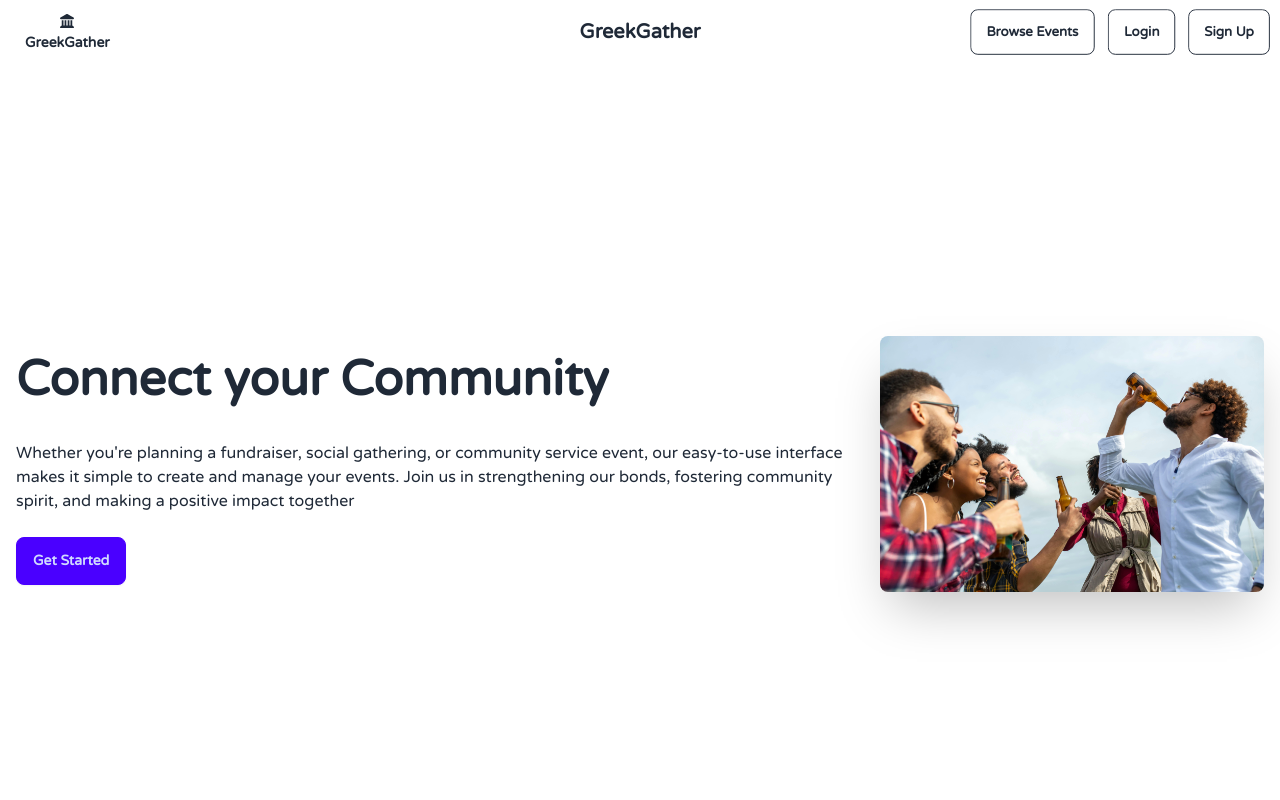
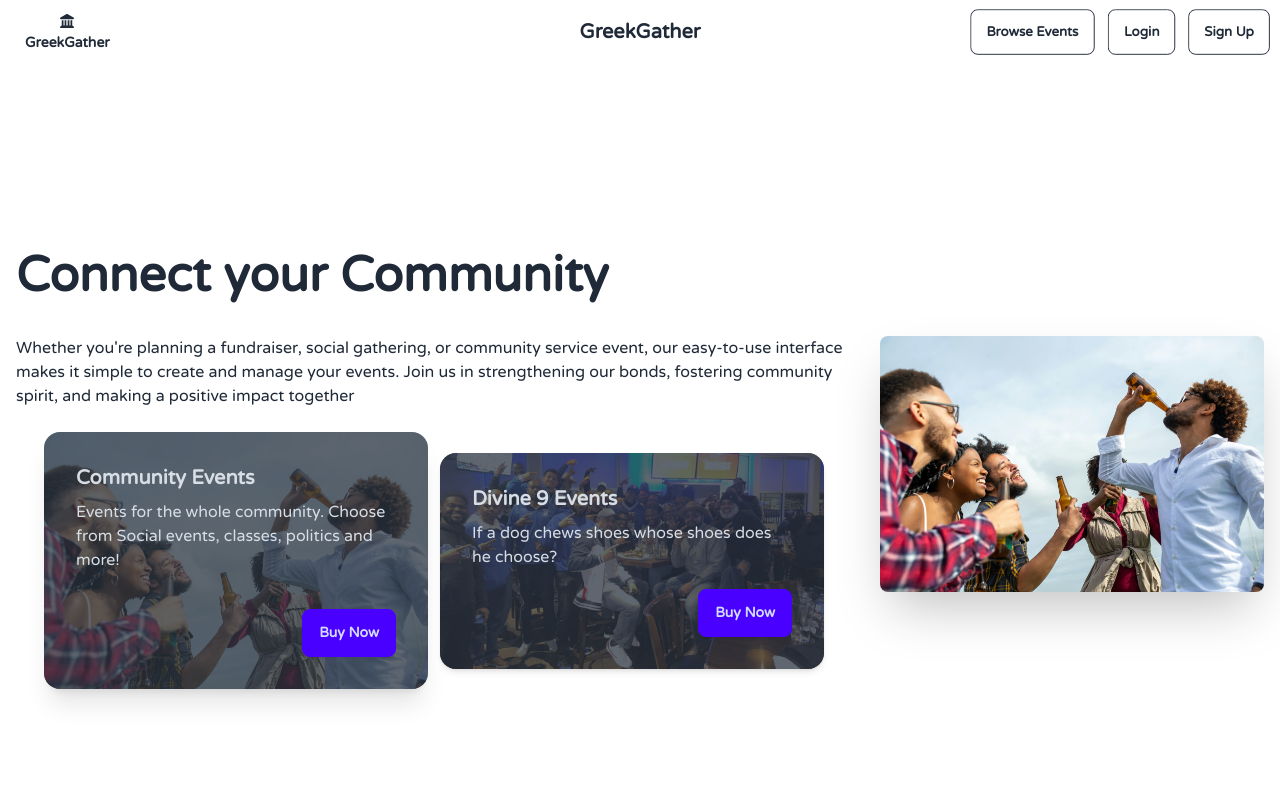
Before and after one commit to christprix/GatherGreek, a Next.js app: page /create_event in a window 1280 px wide. Shown: the top 800 px of the page. Built offline with nearby package versions, Linux system fonts and the light colour scheme; no server answers.

Commit message:
create d9 events button

```diff
--- a/src/app/create_event/page.tsx
+++ b/src/app/create_event/page.tsx
@@ -1,5 +1,6 @@
 import blackparty from "/public/blackparty.jpg";
 import Link from "next/link";
+import sigmabrotherhood from "/public/sigmabrotherhood.jpg";
 export default async function Page() {
   return (
     <>
@@ -18,9 +19,39 @@ export default async function Page() {
               bonds, fostering community spirit, and making a positive impact
               together
             </p>
-            <Link href={"/create_event/form"} className="btn btn-primary">
-              Get Started
-            </Link>
+            <div className="flex flex-col md:flex-row justify-center items-center">
+              <Link href={"/create_event/community_form"} className="">
+                <div className="card bg-base-100 image-full w-96 shadow-xl">
+                  <figure>
+                    <img src={blackparty.src} alt="Shoes" />
+                  </figure>
+                  <div className="card-body">
+                    <h2 className="card-title">Community Events</h2>
+                    <p>
+                      Events for the whole community. Choose from Social events,
+                      classes, politics and more!
+                    </p>
+                    <div className="card-actions justify-end">
+                      <button className="btn btn-primary">Buy Now</button>
+                    </div>
+                  </div>
+                </div>
+              </Link>
+              <Link href={"/create_event/verified_form"} className="m-3">
+                <div className="card bg-base-100 image-full w-96 shadow-md">
+                  <figure>
+                    <img src={sigmabrotherhood.src} alt="Shoes" />
+                  </figure>
+                  <div className="card-body">
+                    <h2 className="card-title">Divine 9 Events</h2>
+                    <p>If a dog chews shoes whose shoes does he choose?</p>
+                    <div className="card-actions justify-end">
+                      <button className="btn btn-primary">Buy Now</button>
+                    </div>
+                  </div>
+                </div>
+              </Link>
+            </div>
           </div>
         </div>
       </div>
--- a/src/app/page.tsx
+++ b/src/app/page.tsx
@@ -31,7 +31,7 @@ export default async function Home() {
         Find An Event by Category
       </div>
       <div className="my-8">
-        <div className="flex flex-wrap flex-row items-center text-bold py-4 justify-evenly ">
+        <div className="flex flex-wrap flex-row items-center text-bold py-2 justify-evenly ">
           <Taglist></Taglist>
         </div>
       </div>
```
Also changed, not shown: src/app/create_event/community_form/page.tsx (renamed from src/app/create_event/form/page.tsx).
